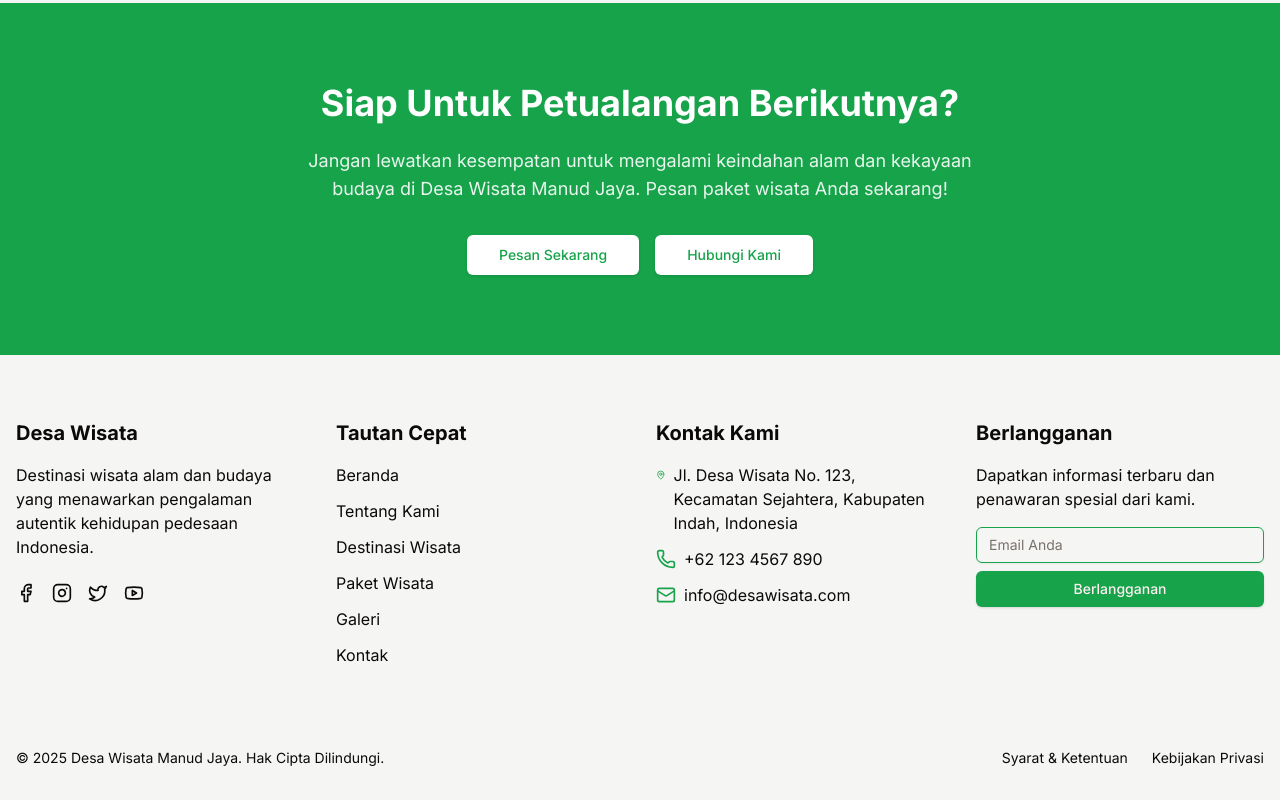
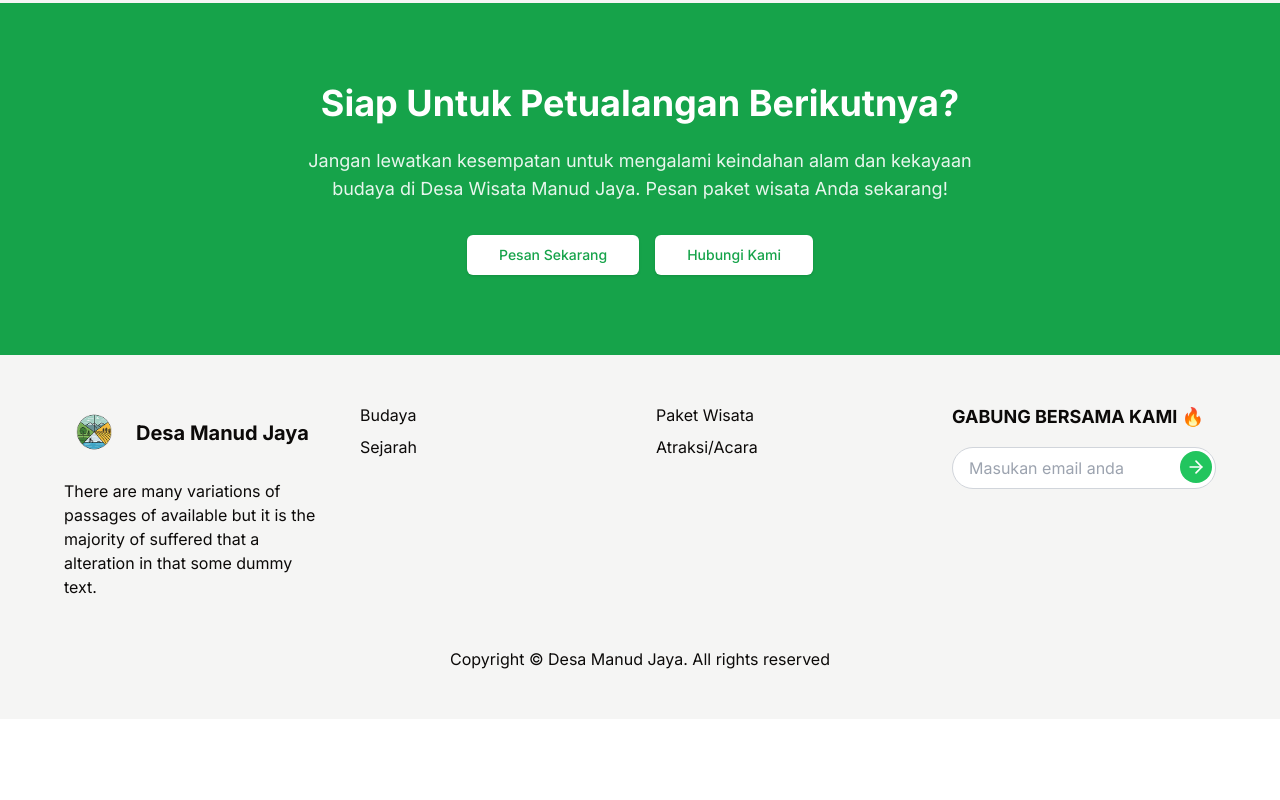
Before and after one commit to andosubakti/manud-jaya-fe-web, a Next.js app: page / in a window 1280 px wide. Shown: the part 2944-3744 px from the top of the page. After the commit the page ends 3663 px from the top, so only its background shows below. Built offline with nearby package versions, Linux system fonts and the light colour scheme.

Commit message:
feat: add footer

```diff
--- a/components/footer.tsx
+++ b/components/footer.tsx
@@ -1,135 +1,79 @@
+import Image from 'next/image'
 import Link from 'next/link'
-import {
-  Facebook,
-  Instagram,
-  Twitter,
-  Youtube,
-  Mail,
-  Phone,
-  MapPin,
-} from 'lucide-react'
-import { Button } from '@/components/ui/button'
-import { Input } from '@/components/ui/input'
+import { ArrowRight } from 'lucide-react'
+import Logo from '@/assets/logo.png'
 
 export default function Footer() {
   return (
-    <footer className="bg-secondary pt-16 pb-8">
-      <div className="container mx-auto px-4">
-        <div className="grid grid-cols-1 md:grid-cols-2 lg:grid-cols-4 gap-8 mb-12">
-          <div>
-            <h3 className="text-xl font-bold mb-4">Desa Wisata</h3>
-            <p className="mb-6">
-              Destinasi wisata alam dan budaya yang menawarkan pengalaman
-              autentik kehidupan pedesaan Indonesia.
+    <footer className="w-full bg-secondary py-12 px-4 md:px-6 lg:px-8">
+      <div className="container mx-auto">
+        <div className="grid grid-cols-1 md:grid-cols-2 lg:grid-cols-4 gap-8">
+          {/* Logo and Description */}
+          <div className="space-y-4">
+            <div className="flex items-center gap-3">
+              <Image
+                src={Logo}
+                alt="Desa Manud Jaya Logo"
+                width={60}
+                height={60}
+                className="rounded-full"
+              />
+              <h3 className="text-xl font-bold">Desa Manud Jaya</h3>
+            </div>
+            <p className="mt-4">
+              There are many variations of passages of available but it is the
+              majority of suffered that a alteration in that some dummy text.
             </p>
-            <div className="flex space-x-4">
-              <Link href="#" className="transition-colors">
-                <Facebook className="h-5 w-5" />
-                <span className="sr-only">Facebook</span>
-              </Link>
-              <Link href="#" className="transition-colors">
-                <Instagram className="h-5 w-5" />
-                <span className="sr-only">Instagram</span>
-              </Link>
-              <Link href="#" className="transition-colors">
-                <Twitter className="h-5 w-5" />
-                <span className="sr-only">Twitter</span>
-              </Link>
-              <Link href="#" className="transition-colors">
-                <Youtube className="h-5 w-5" />
-                <span className="sr-only">Youtube</span>
-              </Link>
-            </div>
           </div>
 
-          <div>
-            <h3 className="text-xl font-bold mb-4">Tautan Cepat</h3>
-            <ul className="space-y-3">
-              <li>
-                <Link href="/" className="transition-colors">
-                  Beranda
-                </Link>
-              </li>
-              <li>
-                <Link href="#about" className="transition-colors">
-                  Tentang Kami
-                </Link>
-              </li>
-              <li>
-                <Link href="#attractions" className="transition-colors">
-                  Destinasi Wisata
-                </Link>
-              </li>
-              <li>
-                <Link href="#" className="transition-colors">
-                  Paket Wisata
-                </Link>
-              </li>
-              <li>
-                <Link href="#" className="transition-colors">
-                  Galeri
-                </Link>
-              </li>
-              <li>
-                <Link href="#" className="transition-colors">
-                  Kontak
-                </Link>
-              </li>
-            </ul>
+          {/* Budaya Links */}
+          <div className="space-y-4">
+            <nav className="flex flex-col space-y-2">
+              <Link href="#" className="">
+                Budaya
+              </Link>
+              <Link href="#" className="">
+                Sejarah
+              </Link>
+            </nav>
           </div>
 
-          <div>
-            <h3 className="text-xl font-bold mb-4">Kontak Kami</h3>
-            <ul className="space-y-3">
-              <li className="flex items-start">
-                <MapPin className="h-5 w-5 mr-2 mt-0.5 text-primary" />
-                <span className="">
-                  Jl. Desa Wisata No. 123, Kecamatan Sejahtera, Kabupaten Indah,
-                  Indonesia
-                </span>
-              </li>
-              <li className="flex items-center">
-                <Phone className="h-5 w-5 mr-2 text-primary" />
-                <span className="">+62 123 4567 890</span>
-              </li>
-              <li className="flex items-center">
-                <Mail className="h-5 w-5 mr-2 text-primary" />
-                <span className="">info@desawisata.com</span>
-              </li>
-            </ul>
+          {/* Paket Wisata Links */}
+          <div className="space-y-4">
+            <nav className="flex flex-col space-y-2">
+              <Link href="#" className="">
+                Paket Wisata
+              </Link>
+              <Link href="#" className="">
+                Atraksi/Acara
+              </Link>
+            </nav>
           </div>
 
-          <div>
-            <h3 className="text-xl font-bold mb-4">Berlangganan</h3>
-            <p className="mb-4 ">
-              Dapatkan informasi terbaru dan penawaran spesial dari kami.
-            </p>
-            <div className="flex flex-col space-y-2">
-              <Input
-                type="email"
-                placeholder="Email Anda"
-                className="bg-secondary border-primary text-secondary"
-              />
-              <Button className="w-full">Berlangganan</Button>
+          {/* Newsletter Signup */}
+          <div className="space-y-4">
+            <h4 className="text-lg font-bold">GABUNG BERSAMA KAMI 🔥</h4>
+            <div className="flex items-center mt-2">
+              <div className="relative w-full">
+                <input
+                  type="email"
+                  placeholder="Masukan email anda"
+                  className="w-full px-4 py-2 rounded-full border border-gray-300 focus:outline-none focus:ring-2 focus:ring-green-500"
+                />
+                <button
+                  className="absolute right-1 top-1 bg-green-500 text-white p-1.5 rounded-full hover:bg-green-600 transition-colors"
+                  aria-label="Subscribe"
+                >
+                  <ArrowRight size={20} />
+                </button>
+              </div>
             </div>
           </div>
         </div>
 
-        <div className="border-t border-secondary/20 pt-8">
-          <div className="flex flex-col md:flex-row justify-between items-center">
-            <p className="text-sm mb-4 md:mb-0">
-              &copy; {new Date().getFullYear()} Desa Wisata Manud Jaya. Hak
-              Cipta Dilindungi.
-            </p>
-            <div className="flex space-x-6">
-              <Link href="#" className="text-sm transition-colors">
-                Syarat & Ketentuan
-              </Link>
-              <Link href="#" className="text-sm transition-colors">
-                Kebijakan Privasi
-              </Link>
-            </div>
-          </div>
+        {/* Copyright */}
+        <div className="mt-12 text-center">
+          <p>Copyright © Desa Manud Jaya. All rights reserved</p>
         </div>
       </div>
     </footer>
```
